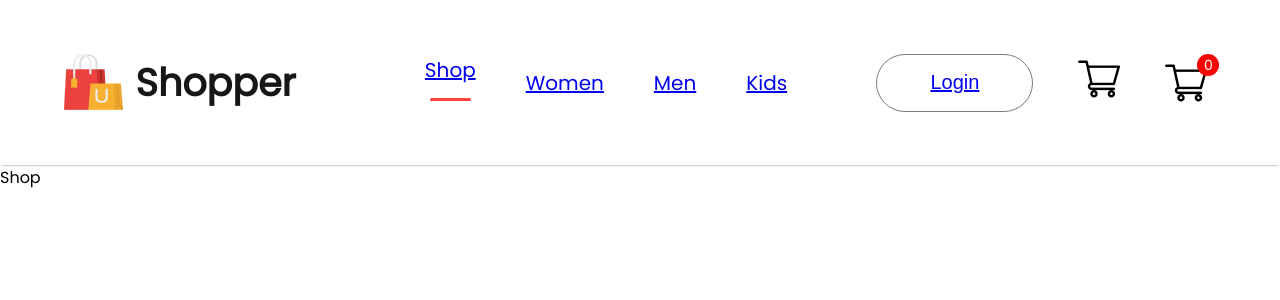
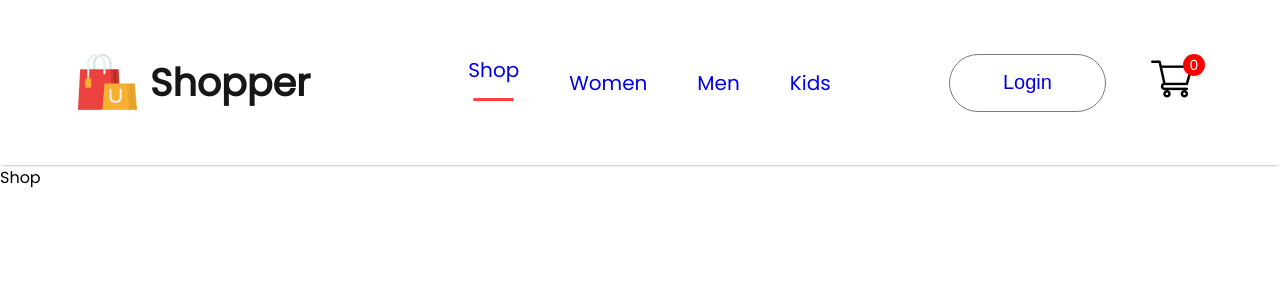
Before and after one commit to Suriya2620/ecommerce, a React (Create React App) app: page / in a window 1280 px wide. Shown: the top 300 px of the page. Built offline with nearby package versions, Linux system fonts and the light colour scheme.

Commit message:
removed text decoration in the list items @navbar

```diff
--- a/src/components/Navbar/Navbar.jsx
+++ b/src/components/Navbar/Navbar.jsx
@@ -15,16 +15,15 @@
     </div>
 
     <ul className="nav-menu">
-        <li onClick={()=>setMenu('shop')}> <Link to='/'>Shop</Link> {menu==='shop'?<hr/> :<></>}</li>
-        <li onClick={()=>setMenu('womens')}> <Link to='/womens'>Women</Link> {menu==='womens'?<hr/> :<></>}</li>
-        <li onClick={()=>setMenu('men')}><Link to='/mens'>Men</Link> {menu==='men'?<hr/> :<></>}</li>
-        <li onClick={()=>setMenu('kids')}><Link to='/kids'>Kids</Link> {menu==='kids'?<hr/> : <></>}</li>
+        <li onClick={()=>setMenu('shop')}> <Link style={{textDecoration:'none'}} to='/'>Shop</Link> {menu==='shop'?<hr/> :<></>}</li>
+        <li onClick={()=>setMenu('womens')}> <Link style={{textDecoration:'none'}} to='/womens'>Women</Link> {menu==='womens'?<hr/> :<></>}</li>
+        <li onClick={()=>setMenu('men')}><Link style={{textDecoration:'none'}} to='/mens'>Men</Link> {menu==='men'?<hr/> :<></>}</li>
+        <li onClick={()=>setMenu('kids')}><Link style={{textDecoration:'none'}} to='/kids'>Kids</Link> {menu==='kids'?<hr/> : <></>}</li>
     </ul>
 
     <div className="nav-login-cart">
-        <button><Link link='/login'>Login</Link></button>
-        <Link to='/cart'><img src={cart} alt="" /></Link>
-        <img src={cart} alt="" />
+        <button><Link style={{textDecoration:'none'}} to='/login'>Login</Link></button>
+        <Link style={{textDecoration:'none'}} to='/cart'><img src={cart} alt="" /></Link>
         <div className="nav-cart-count">0</div>
     </div>
 
```
